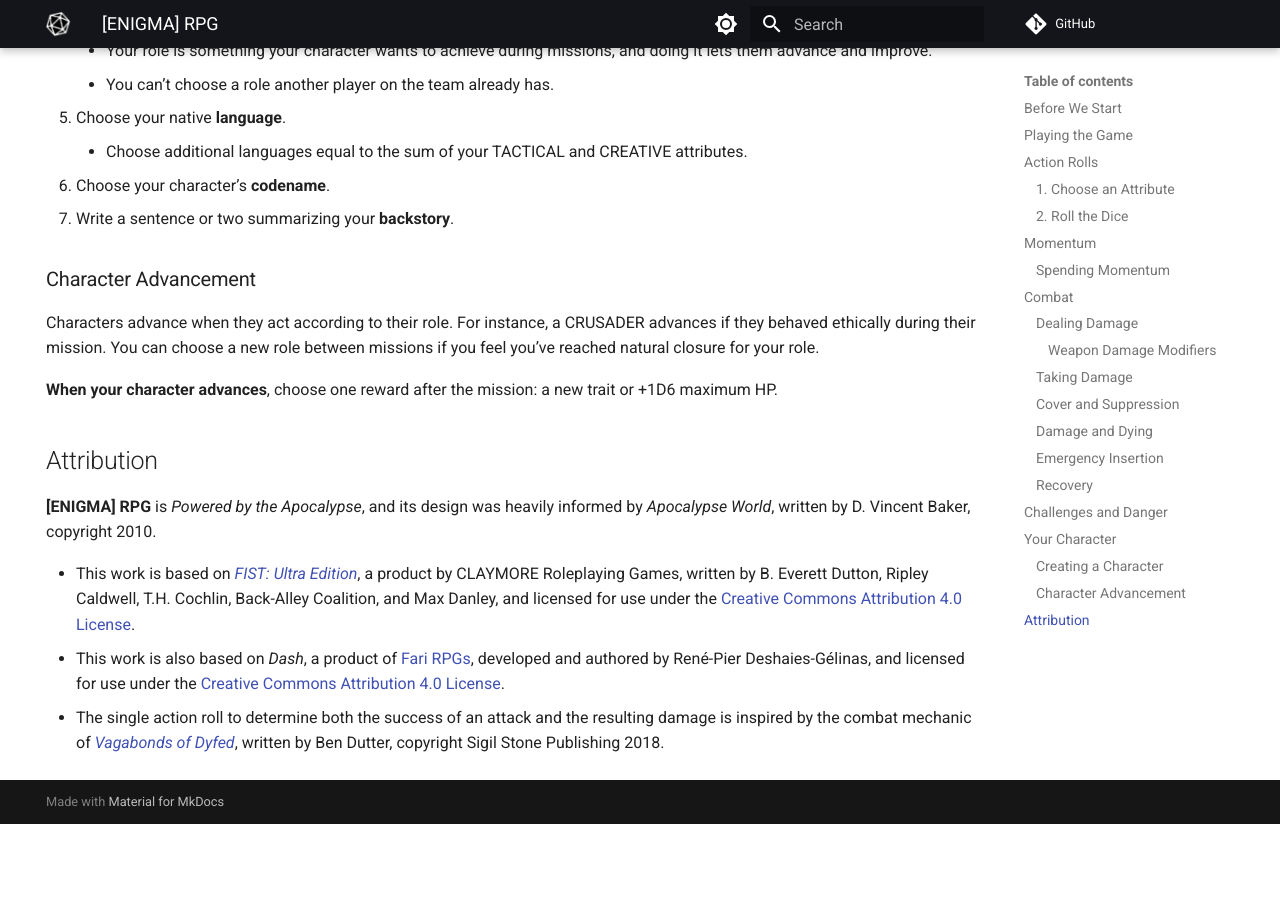
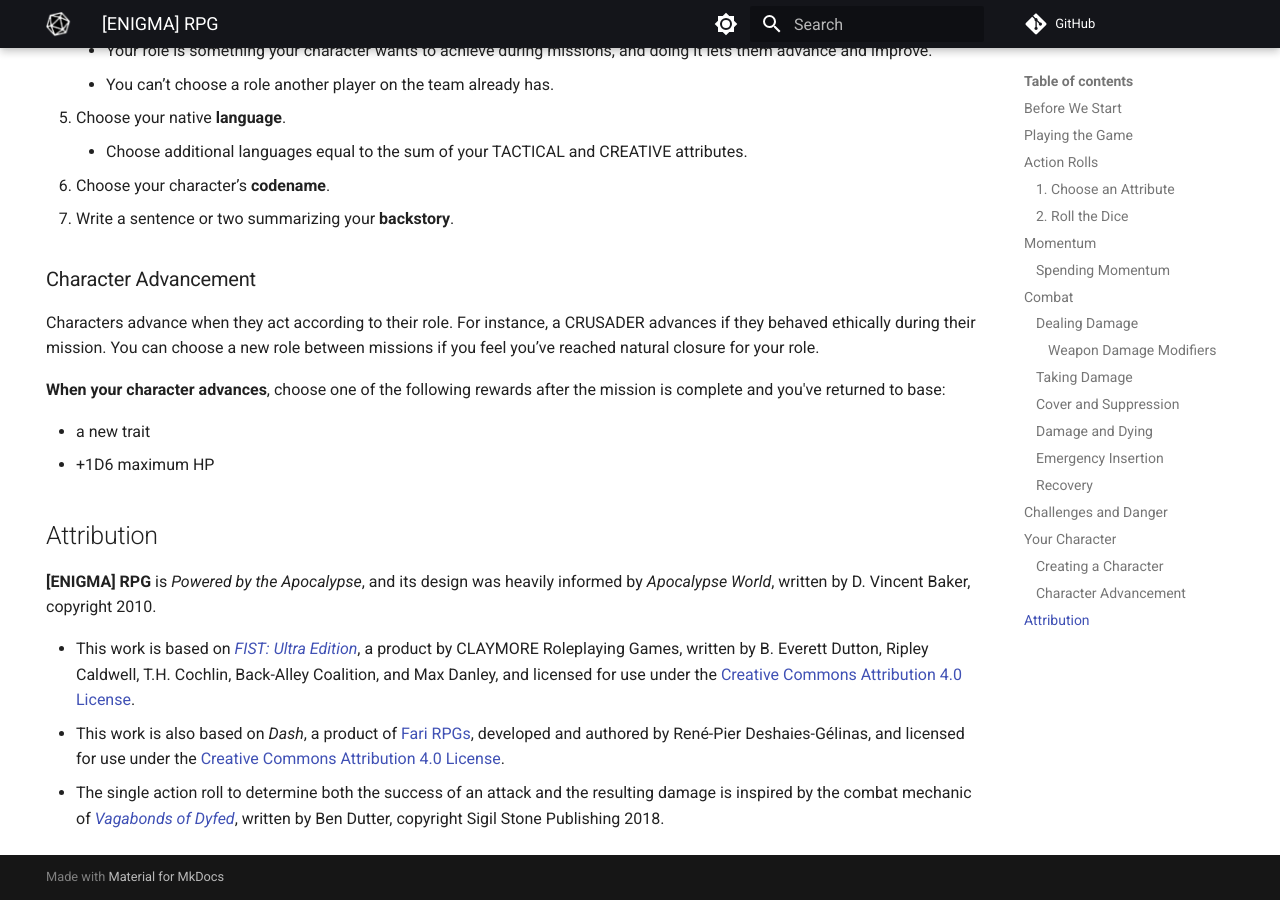
Before and after one commit to joemoose/psiops, an MkDocs documentation site: the page built from docs/index.md, in a window 1280 px wide and 900 px high, scrolled down 5444 px. Built offline with MkDocs 1.6.1 and Material for MkDocs 9.7.7, drawn with Linux system fonts in a browser that asks for light colours; comment, search, counter and statistics services are not loaded; before the commit the page ends 6268 px from its top, so only the background shows below that.

Commit message:
Update index.md

```diff
--- a/docs/index.md
+++ b/docs/index.md
@@ -189,7 +189,10 @@
 
 Characters advance when they act according to their role. For instance, a CRUSADER advances if they behaved ethically during their mission. You can choose a new role between missions if you feel you’ve reached natural closure for your role.
 
-**When your character advances**, choose one reward after the mission: a new trait or +1D6 maximum HP.
+**When your character advances**, choose one of the following rewards after the mission is complete and you've returned to base:
+
+- a new trait
+- +1D6 maximum HP
 
 ## Attribution
 
```
